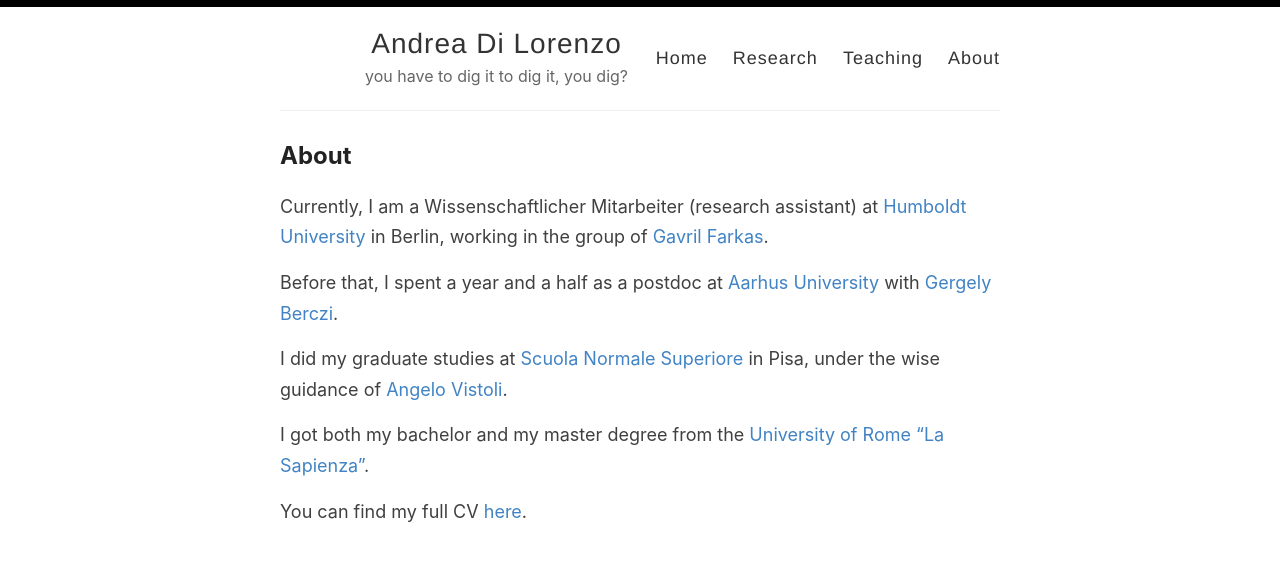
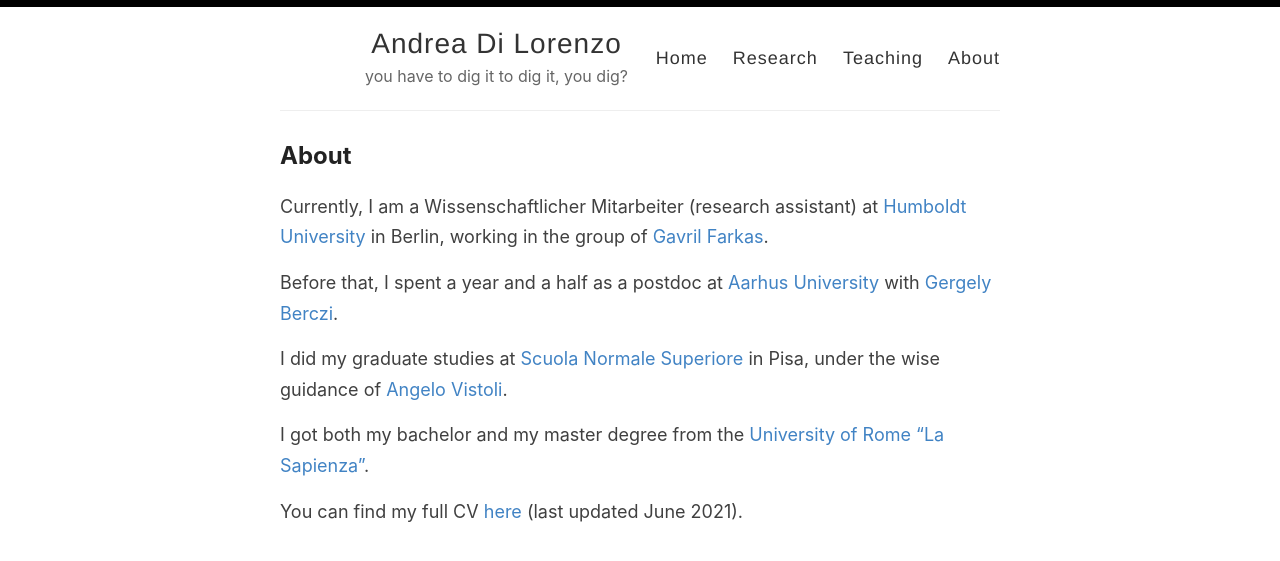
Before and after one commit to anddil/anddil.github.io, a Jekyll site: the page built from _pages/about.md, in a window 1280 px wide. Shown: the top 561 px of the page. Built offline with Jekyll 4.4.1, drawn with Linux system fonts in a browser that asks for light colours.

Commit message:
Update about.md

```diff
--- a/_pages/about.md
+++ b/_pages/about.md
@@ -13,4 +13,4 @@
 
 I got both my bachelor and my master degree from the [University of Rome "La Sapienza"](https://www.mat.uniroma1.it/en).
 
-You can find my full CV [here](CV_DiLorenzo.pdf).
+You can find my full CV [here](CV_DiLorenzo.pdf) (last updated June 2021).
```
